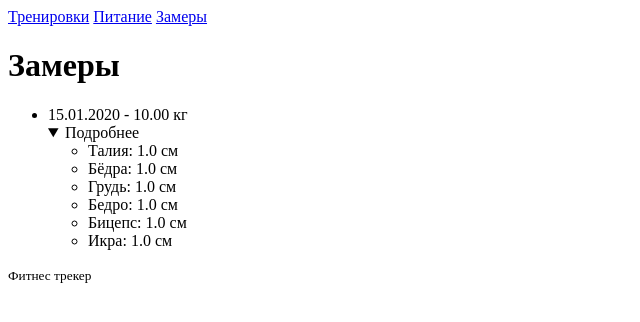
After one commit to Anyakin666/fitness_tracker, a Django app: page /measurement/ in a window 1280 px wide, after a click on "Подробнее". The commit adds this page. Shown: the top 322 px of the page, without its empty margins (0-640 px from the left). Run offline with Django 5.2, Linux system fonts and the light colour scheme; tables that the repository leaves empty hold one stand-in row (values such as "Sample post").

Commit message:
added measurement_list etc

```diff
--- a/tracker/templates/base.html
+++ b/tracker/templates/base.html
@@ -10,7 +10,7 @@
       <nav>
         <a href="{% url 'workout_list' %}">Тренировки</a>
         <a href="{% url 'nutrition_list' %}">Питание</a>
-        <a href="#">Замеры</a>
+        <a href="{% url 'measurement_list' %}">Замеры</a>
       </nav>
     </header>
 
--- /dev/null
+++ b/tracker/templates/tracker/measurement_list.html
@@ -0,0 +1,30 @@
+{% extends 'base.html' %}
+
+{% block title %}Замеры{% endblock %}
+
+{% block content %}
+  <h1>Замеры</h1>
+
+  <ul>
+    {% for m in measurements %}
+      <li>
+        {{ m.date|date:"d.m.Y" }} - {{ m.weight }} кг
+        {% if m.waist or m.hips or m.chest or m.thigh or m.biceps or m.calf %}
+          <details>
+            <summary>Подробнее</summary>
+            <ul>
+              {% if m.waist %}<li>Талия: {{ m.waist }} см</li>{% endif %}
+              {% if m.hips %}<li>Бёдра: {{ m.hips }} см</li>{% endif %}
+              {% if m.chest %}<li>Грудь: {{ m.chest }} см</li>{% endif %}
+              {% if m.thigh %}<li>Бедро: {{ m.thigh }} см</li>{% endif %}
+              {% if m.biceps %}<li>Бицепс: {{ m.biceps }} см</li>{% endif %}
+              {% if m.calf %}<li>Икра: {{ m.calf }} см</li>{% endif %}
+            </ul>
+          </details>
+        {% endif %}
+      </li>
+    {% empty %}
+      <li>Пока нет записей</li>
+    {% endfor %}
+  </ul>
+{% endblock %}
--- a/tracker/urls.py
+++ b/tracker/urls.py
@@ -4,4 +4,5 @@ from . import views
 urlpatterns = [
     path('workouts/', views.WorkoutListView.as_view(), name='workout_list'),
     path('nutrition/', views.NutritionListView.as_view(), name='nutrition_list'),
+    path('measurement/', views.MeasurementListView.as_view(), name='measurement_list'),
 ]
--- a/tracker/views.py
+++ b/tracker/views.py
@@ -2,7 +2,7 @@ from django.shortcuts import render
 
 # Create your views here.
 from django.views.generic import ListView
-from .models import Workout, NutritionEntry
+from .models import Workout, NutritionEntry, Measurement
 
 
 class WorkoutListView(ListView):
@@ -15,3 +15,9 @@ class NutritionListView(ListView):
     model = NutritionEntry
     template_name = 'tracker/nutrition_list.html'
     context_object_name = 'entries'
+
+
+class MeasurementListView(ListView):
+    model = Measurement
+    template_name = 'tracker/measurement_list.html'
+    context_object_name = 'measurements'
```
